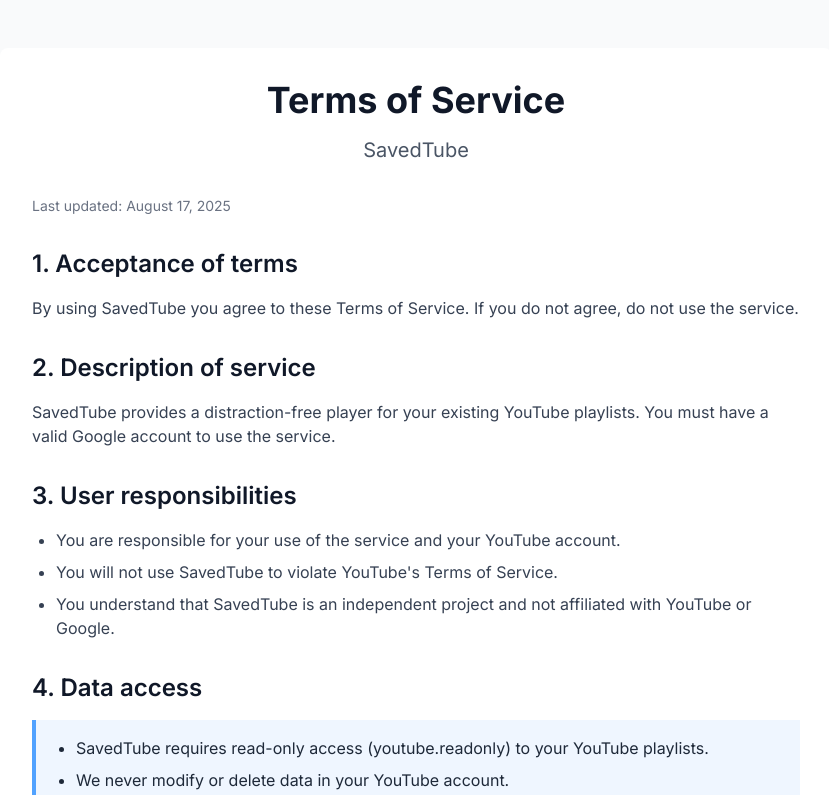
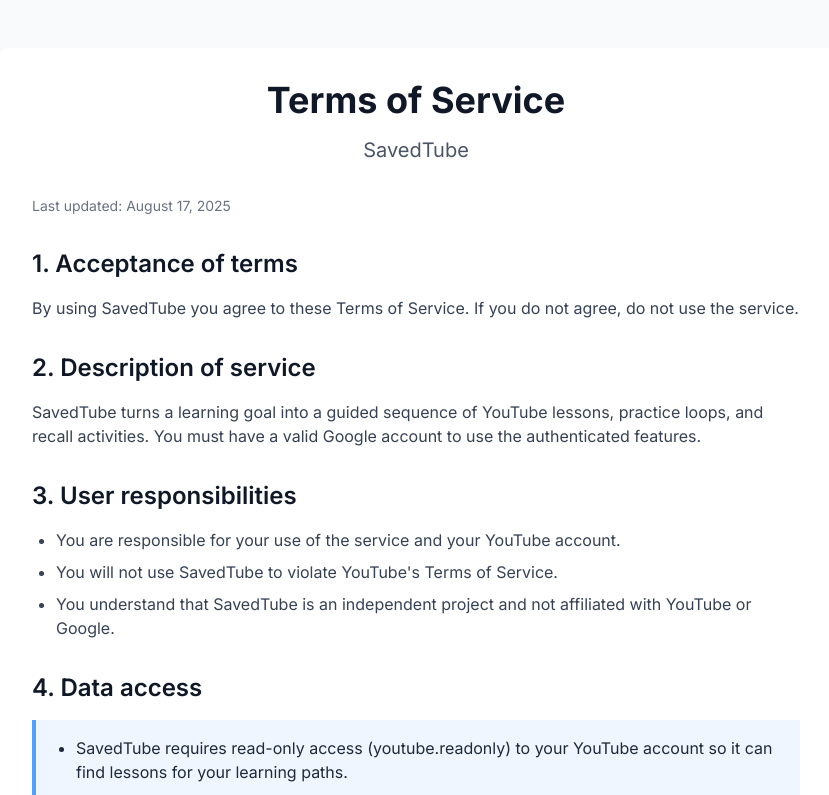
Before and after one commit to agrana/savedtube, a Next.js app: page /terms in a window 1280 px wide. Shown: the top 795 px of the page, without its empty margins (224-1053 px from the left). Built offline with nearby package versions, Linux system fonts and the light colour scheme.

Commit message:
feat: make learning paths the primary UI

```diff
--- a/src/app/dashboard/page.tsx
+++ b/src/app/dashboard/page.tsx
@@ -185,7 +185,7 @@
           <div className="flex items-center gap-4">
             <Logo size="lg" variant="white" showText={true} />
             <span className="hidden rounded-full border border-white/10 bg-white/[0.03] px-3 py-1 text-xs font-medium uppercase tracking-[0.24em] text-amber-100/80 sm:inline-flex">
-              Dashboard
+              Legacy playlist library
             </span>
             <Link
               href="/paths"
@@ -222,14 +222,14 @@
       <main className="relative z-10 mx-auto max-w-7xl px-5 py-10 sm:px-8 lg:py-14">
         <section className="mb-9 max-w-3xl">
           <p className="font-mono text-xs uppercase tracking-[0.28em] text-amber-100/70">
-            YouTube practice library
+            Legacy playlist library
           </p>
           <h1 className="mt-4 text-4xl font-medium leading-[0.95] tracking-[-0.055em] text-stone-50 sm:text-5xl">
-            Choose a playlist and turn it into focused reps.
+            Revisit your imported playlists and focused practice sessions.
           </h1>
           <p className="mt-5 max-w-2xl text-lg leading-8 text-stone-400">
-            Your imported YouTube playlists now live in the same calm practice
-            room as the landing page.
+            This preserved library keeps the earlier playlist workflow available
+            while learning paths remain the primary SavedTube experience.
           </p>
         </section>
 
--- a/src/app/layout.tsx
+++ b/src/app/layout.tsx
@@ -7,9 +7,9 @@
 const inter = Inter({ subsets: ['latin'] });
 
 export const metadata: Metadata = {
-  title: 'SavedTube - YouTube Practice Loops',
+  title: 'SavedTube - Learning Paths',
   description:
-    'Import YouTube playlists and turn the useful parts into precise practice loops.',
+    'Turn a learning goal into a guided path of YouTube lessons and focused practice.',
   icons: {
     icon: [
       {
--- a/src/app/paths/[pathId]/page.tsx
+++ b/src/app/paths/[pathId]/page.tsx
@@ -482,12 +482,6 @@
             </Link>
           </div>
           <div className="flex items-center gap-3 sm:gap-4">
-            <Link
-              href="/dashboard"
-              className="rounded-full border border-white/10 bg-white/[0.03] px-4 py-2 text-sm font-medium text-stone-200 transition hover:bg-white/[0.06] hover:text-stone-50"
-            >
-              Saved playlists
-            </Link>
             <div className="hidden items-center gap-3 sm:flex">
               {session.user?.image && (
                 <Image
--- a/src/app/paths/page.tsx
+++ b/src/app/paths/page.tsx
@@ -221,12 +221,6 @@
             </span>
           </div>
           <div className="flex items-center gap-3 sm:gap-4">
-            <Link
-              href="/dashboard"
-              className="rounded-full border border-white/10 bg-white/[0.03] px-4 py-2 text-sm font-medium text-stone-200 transition hover:bg-white/[0.06] hover:text-stone-50"
-            >
-              Saved playlists
-            </Link>
             <div className="hidden items-center gap-3 sm:flex">
               {session.user?.image && (
                 <Image
--- a/src/app/privacy/page.tsx
+++ b/src/app/privacy/page.tsx
@@ -22,8 +22,8 @@
 
             <p className="mb-6 text-gray-700">
               SavedTube (&ldquo;we&rdquo;, &ldquo;our&rdquo;, &ldquo;us&rdquo;)
-              provides a distraction-free interface to view your own saved
-              YouTube playlists.
+              helps you turn learning goals into guided paths of YouTube lessons
+              and focused practice.
             </p>
 
             <h2 className="text-2xl font-semibold text-gray-900 mt-8 mb-4">
@@ -36,9 +36,9 @@
                 (name, email, avatar) for sign-in.
               </li>
               <li>
-                <strong>YouTube data:</strong> playlists and videos you have
-                saved in your account, retrieved using the YouTube API
-                (youtube.readonly scope).
+                <strong>YouTube data:</strong> lesson search results and video
+                metadata retrieved using the YouTube API (youtube.readonly
+                scope) to research your learning paths.
               </li>
             </ul>
 
@@ -49,8 +49,8 @@
             <ul className="list-disc pl-6 mb-6 space-y-2 text-gray-700">
               <li>To let you log in securely with your Google account.</li>
               <li>
-                To display your playlists/videos inside the SavedTube
-                application.
+                To research and display YouTube lessons inside your SavedTube
+                learning paths.
               </li>
               <li>
                 To improve your experience (e.g., saving your display
@@ -73,7 +73,7 @@
             <ul className="list-disc pl-6 mb-6 space-y-2 text-gray-700">
               <li>
                 Data is stored in Supabase (Postgres) with row-level security so
-                only you can access your playlists.
+                only you can access your learning paths and practice data.
               </li>
               <li>
                 Access tokens are stored securely and refreshed automatically.
--- a/src/app/terms/page.tsx
+++ b/src/app/terms/page.tsx
@@ -32,9 +32,9 @@
               2. Description of service
             </h2>
             <p className="mb-6 text-gray-700">
-              SavedTube provides a distraction-free player for your existing
-              YouTube playlists. You must have a valid Google account to use the
-              service.
+              SavedTube turns a learning goal into a guided sequence of YouTube
+              lessons, practice loops, and recall activities. You must have a
+              valid Google account to use the authenticated features.
             </p>
 
             <h2 className="text-2xl font-semibold text-gray-900 mt-8 mb-4">
@@ -62,7 +62,8 @@
               <ul className="list-disc pl-6 space-y-2 text-gray-800">
                 <li>
                   SavedTube requires read-only access (youtube.readonly) to your
-                  YouTube playlists.
+                  YouTube account so it can find lessons for your learning
+                  paths.
                 </li>
                 <li>We never modify or delete data in your YouTube account.</li>
               </ul>
```
